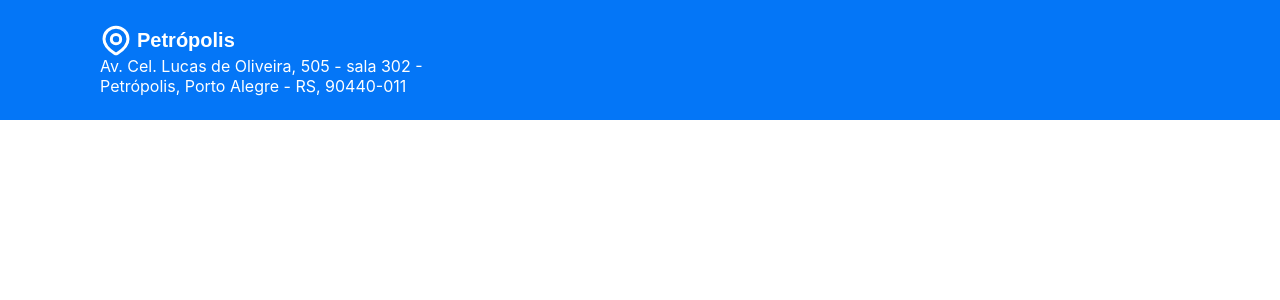
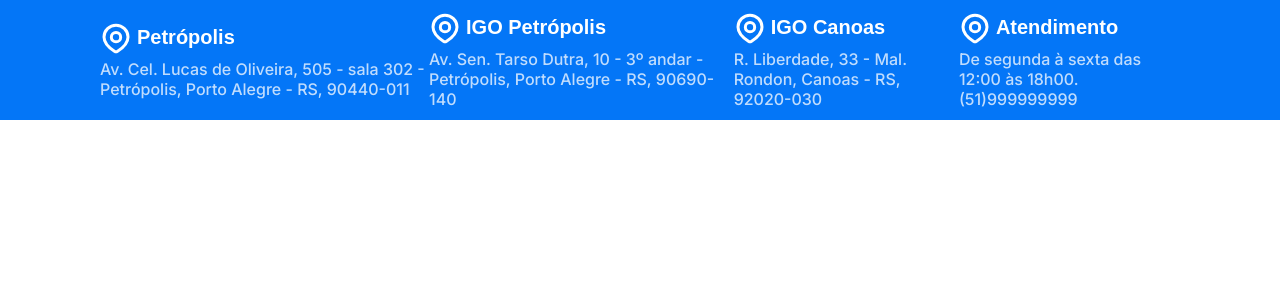
Before and after one commit to agencia-zopa/jefferson-website, a Next.js app: page / in a window 1280 px wide. Shown: the top 300 px of the page. Built offline with nearby package versions, Linux system fonts and the light colour scheme.

Commit message:
feat: a component was created for addresses and corrections in the style

```diff
--- /dev/null
+++ b/src/components/adress/adress.component.tsx
@@ -0,0 +1,20 @@
+import Image from "next/image";
+import styles from "./adress.module.scss";
+import locationIcon from "@public/location-icon.svg";
+
+interface AdressProps {
+  title: string;
+  description: string;
+}
+
+export function Adress({ title, description }: AdressProps) {
+  return (
+    <div className={styles.container}>
+      <div className={styles.adressTitleLine}>
+        <Image src={locationIcon} alt={"Ícone de localização"} />
+        <span className={styles.adressTitle}>{title}</span>
+      </div>
+      <span className={styles.adressDescription}>{description}</span>
+    </div>
+  );
+}
--- /dev/null
+++ b/src/components/adress/adress.module.scss
@@ -0,0 +1,29 @@
+@import url("https://fonts.googleapis.com/css2?family=Inter:wght@100..900&display=swap");
+
+.container {
+  display: flex;
+  flex-direction: column;
+  max-width: 350px;
+  margin: auto;
+}
+
+.adressTitleLine {
+  display: flex;
+  margin-bottom: 5px;
+}
+
+.adressTitle {
+  font-size: 20px;
+  font-weight: 800;
+  color: #ffffff;
+  margin: auto;
+  margin-left: 5px;
+}
+
+.adressDescription {
+  font-family: Inter, sans-serif;
+  font-size: 16px;
+  font-weight: 500;
+  color: #ffffff;
+  opacity: 0.75;
+}
--- a/src/components/adresses-bar/adresses-bar.component.tsx
+++ b/src/components/adresses-bar/adresses-bar.component.tsx
@@ -1,20 +1,29 @@
 import styles from "./adresses-bar.module.scss";
-import Image from "next/image";
-import locationIcon from "@public/location-icon.svg";
+import { Adress } from "../adress/adress.component";
 
 export function AdressesBar() {
   return (
     <div className={styles.container}>
-      <div className={styles.adress}>
-        <div className={styles.adressTitleLine}>
-          <Image src={locationIcon} alt={"Ícone de localização"} />
-          <span className={styles.adressTitle}>Petrópolis</span>
-        </div>
-        <span className={styles.adressDescription}>
-          Av. Cel. Lucas de Oliveira, 505 - sala 302 - Petrópolis, Porto Alegre
-          - RS, 90440-011
-        </span>
-      </div>
+      <Adress
+        title={"Petrópolis"}
+        description={
+          "Av. Cel. Lucas de Oliveira, 505 - sala 302 - Petrópolis, Porto Alegre - RS, 90440-011"
+        }
+      />
+      <Adress
+        title={"IGO Petrópolis"}
+        description={
+          "Av. Sen. Tarso Dutra, 10 - 3º andar - Petrópolis, Porto Alegre - RS, 90690-140"
+        }
+      />
+      <Adress
+        title={"IGO Canoas"}
+        description={"R. Liberdade, 33 - Mal. Rondon, Canoas - RS, 92020-030"}
+      />
+      <Adress
+        title={"Atendimento"}
+        description={"De segunda à sexta das 12:00 às 18h00. (51)999999999"}
+      />
     </div>
   );
 }
--- a/src/components/adresses-bar/adresses-bar.module.scss
+++ b/src/components/adresses-bar/adresses-bar.module.scss
@@ -5,30 +5,5 @@
   padding-right: 100px;
   display: flex;
   align-items: center;
+  justify-content: center;
 }
-
-.adress {
-  display: flex;
-  flex-direction: column;
-  max-width: 350px;
-}
-
-.adressTitleLine {
-  display: flex;
-  // justify-content: center;
-}
-
-.adressTitle {
-  font-size: 20px;
-  font-weight: 800;
-  color: #ffffff;
-  margin: auto;
-  margin-left: 5px;
-}
-
-.adressDescription {
-  font-family: Inter; //TO-DO adicionar fonte inter
-  font-size: 16px;
-  font-weight: 400;
-  color: #ffffff;
-}
```
